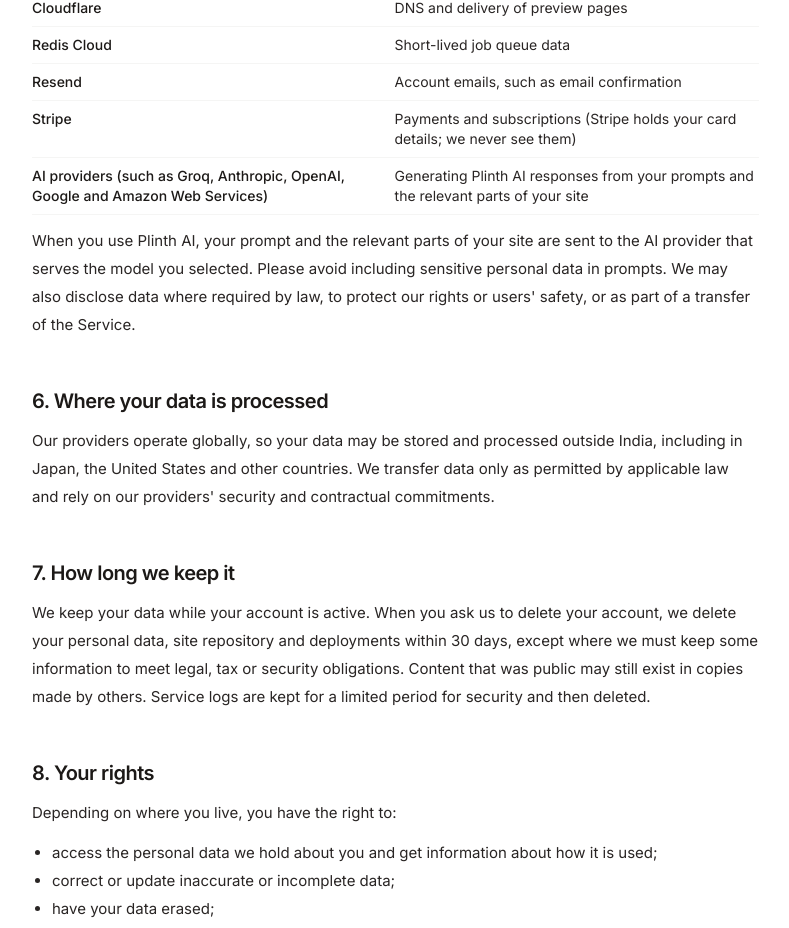
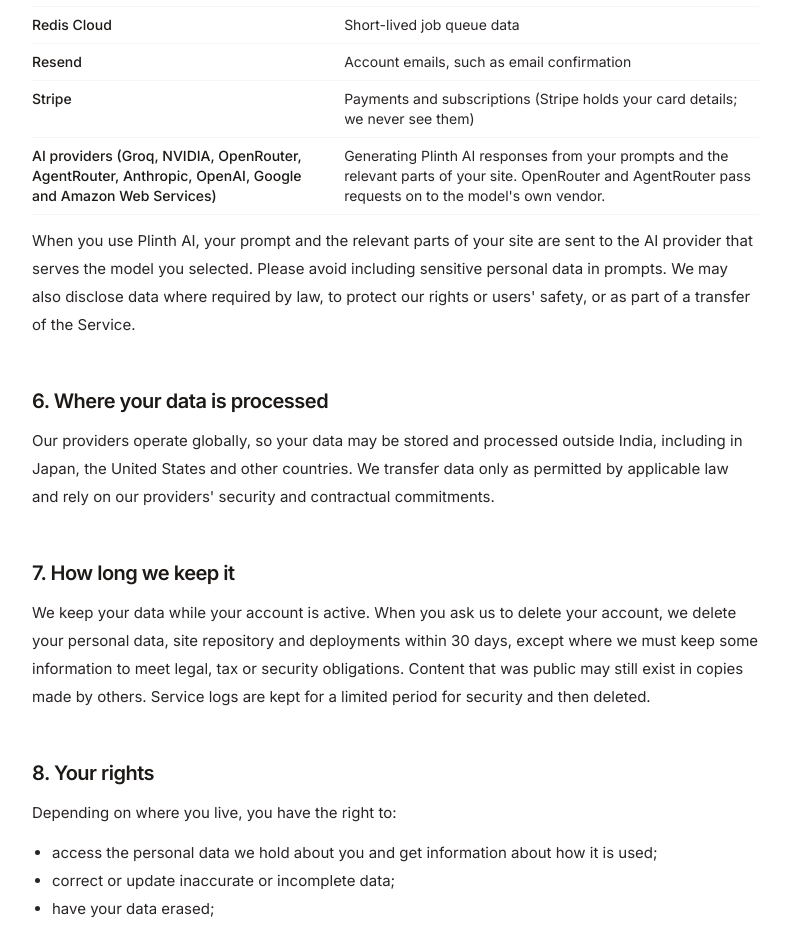
Before and after one commit to plinth-pages/plinth-platform, a Next.js app in the folder admin/: page /privacy in a window 1280 px wide. Shown: the part 2208-3136 px from the top of the page, without its empty margins (324-1113 px from the left). Built offline with nearby package versions, Linux system fonts and the light colour scheme.

Commit message:
docs: list the new AI providers in the Privacy Policy and .env.example

```diff
--- a/admin/app/privacy/page.tsx
+++ b/admin/app/privacy/page.tsx
@@ -14,7 +14,10 @@
   ["Redis Cloud", "Short-lived job queue data"],
   ["Resend", "Account emails, such as email confirmation"],
   ["Stripe", "Payments and subscriptions (Stripe holds your card details; we never see them)"],
-  ["AI providers (such as Groq, Anthropic, OpenAI, Google and Amazon Web Services)", "Generating Plinth AI responses from your prompts and the relevant parts of your site"],
+  [
+    "AI providers (Groq, NVIDIA, OpenRouter, AgentRouter, Anthropic, OpenAI, Google and Amazon Web Services)",
+    "Generating Plinth AI responses from your prompts and the relevant parts of your site. OpenRouter and AgentRouter pass requests on to the model's own vendor.",
+  ],
 ];
 
 const sections: LegalSection[] = [
```
Also changed, not shown: 1 other file (tests, documents, lock files or other folders).
